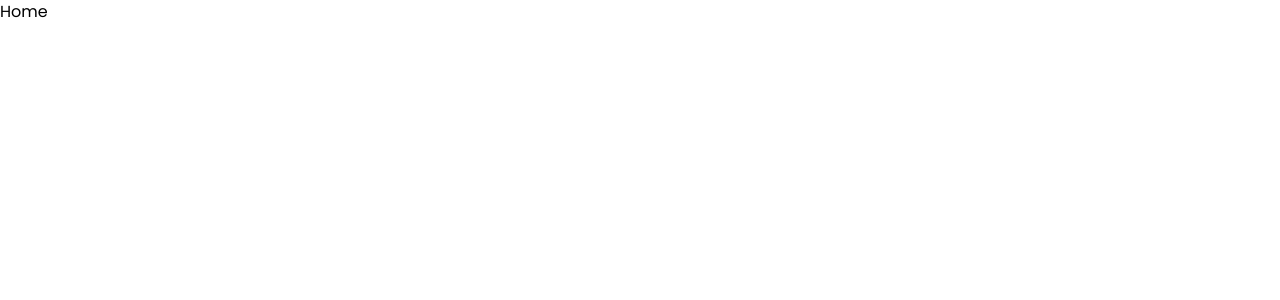
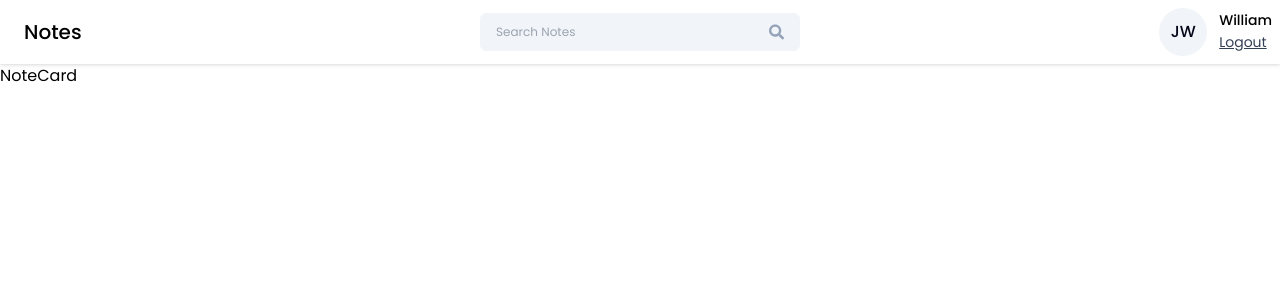
Before and after one commit to poorna-madusith/Note-App, a React (Vite) app in the folder frontend/notes-app/: page /dashboard in a window 1280 px wide. Shown: the top 300 px of the page. Built offline with nearby package versions, Linux system fonts and the light colour scheme.

Commit message:
Create searchbar component

```diff
--- /dev/null
+++ b/frontend/notes-app/src/componenets/Cards/NoteCard.jsx
@@ -0,0 +1,11 @@
+import React from 'react'
+
+const NoteCard = () => {
+  return (
+    <div>
+      NoteCard
+    </div>
+  )
+}
+
+export default NoteCard
--- /dev/null
+++ b/frontend/notes-app/src/componenets/Cards/Profileinfo.jsx
@@ -0,0 +1,21 @@
+import React from 'react'
+import { getInitials } from '../../utils/helper';
+
+const Profileinfo = ({onLogout}) => {
+    return (
+        <div className="flex justify-end items-center gap-3 absolute top-0 right-0 m-2">
+                <div className="w-12 h-12 flex items-center justify-center rounded-full text-slate-950 font-medium bg-slate-100 relative" style={{ top: '0px' }}>
+                    {getInitials("Jhon Williams")}
+                </div>
+
+                <div>
+                        <p className="text-sm font-medium">William</p>
+                        <button className="text-sm text-slate-700 underline" onClick={onLogout}>
+                                Logout
+                        </button>
+                </div>
+        </div>
+    );
+}
+
+export default Profileinfo
--- a/frontend/notes-app/src/componenets/Navbar/Navbar.jsx
+++ b/frontend/notes-app/src/componenets/Navbar/Navbar.jsx
@@ -1,9 +1,45 @@
-import React from 'react'
+import React, { useState } from 'react'
+import ProfileInfo from '../Cards/Profileinfo'
+import { useNavigate } from 'react-router-dom';
+import Searchbar from '../SearchBar/SearchBar';
+
 
 const Navbar = () => {
+
+  const [searchQuery, setSearchQuery] = useState("");
+
+
+  const navigate = useNavigate();
+
+  const onLogout = ()=>{
+    navigate("/login")
+  }
+
+  const handleSearch = () => {
+
+  }
+
+  const onClearSearch = () =>{
+    setSearchQuery("");
+  }
+
   return (
-    <div className="bg-white flex items-center justify-between px-6 py-2 drop-shadow">
-        <h2 className="text-xl font-medium text-black py-2">Notes</h2>
+    <div className="bg-white flex items-center px-6 py-2 drop-shadow h-16 relative">
+        <h2 className="text-xl font-medium text-black">Notes</h2>
+
+        <div className="absolute left-1/2 transform -translate-x-1/2">
+            <Searchbar  value={searchQuery}
+            onChange = {({target})=>{
+              setSearchQuery(target.value);
+
+            }}
+
+            handleSearch={handleSearch}
+            onClearSearch={onClearSearch}
+            />
+        </div>
+
+        <ProfileInfo onLogout={onLogout}/>
     </div>
   )
 }
--- /dev/null
+++ b/frontend/notes-app/src/componenets/SearchBar/SearchBar.jsx
@@ -0,0 +1,24 @@
+import React from 'react';
+import {FaSearch} from 'react-icons/fa';
+import {IoMdClose} from 'react-icons/io';
+
+
+function SearchBar({ value, onChange, handleSearch, onClearSearch }) {
+    return (
+        <div className="w-80 flex items-center px-4 bg-slate-100 rounded-md">
+            <input
+                type="text"
+                placeholder="Search Notes"
+                className="w-full text-xs bg-transparent py-[11px] outline-none"
+                value={value}
+                onChange={onChange}
+            />
+
+            {value && (<IoMdClose className="text-xl text-slate-500 cursor-pointer hover:text-black mr-3" onClick={onClearSearch}/> )}
+            <FaSearch className="text-slate-400 cursor-pointer hover:text-black" onClick={handleSearch}/>
+
+        </div>
+    );
+}
+
+export default SearchBar;
--- a/frontend/notes-app/src/pages/Home/Home.jsx
+++ b/frontend/notes-app/src/pages/Home/Home.jsx
@@ -1,9 +1,24 @@
 import React from 'react'
-import { BrowserRouter as Router, Routes, Route } from 'react-router-dom';
+import Navbar from '../../componenets/Navbar/Navbar'
+import {Link} from 'react-router-dom'
+import PasswordInput from '../../componenets/input/PasswordInput'
+import { validateEmail } from '../../utils/helper'
+import { useState } from 'react'
+import Profileinfo from '../../componenets/Cards/Profileinfo'
+import NoteCard from '../../componenets/Cards/NoteCard'
 
-const Home = () => {
+
+const Home = ({title,date,conte}) => {
   return (
-    <div>Home</div>
+    <>
+      <Navbar />
+
+
+      <div className = "container mx-auto">
+
+        <NoteCard />
+      </div>
+    </>
   )
 }
 
--- a/frontend/notes-app/src/utils/helper.js
+++ b/frontend/notes-app/src/utils/helper.js
@@ -2,3 +2,17 @@ export const validateEmail = (email) => {
     const regex = /^[^\s@]+@[^\s@]+\.[^\s@]+$/;
     return regex.test(email);
 }
+
+export const getInitials = (name) => {
+
+    if(!name) return "";
+
+    const words = name.split(" ");
+    let initials = "";
+
+    for (let i=0; i< Math.min(words.length,2); i++){
+        initials += words[i][0];
+    }
+
+    return initials.toUpperCase();
+}
```
